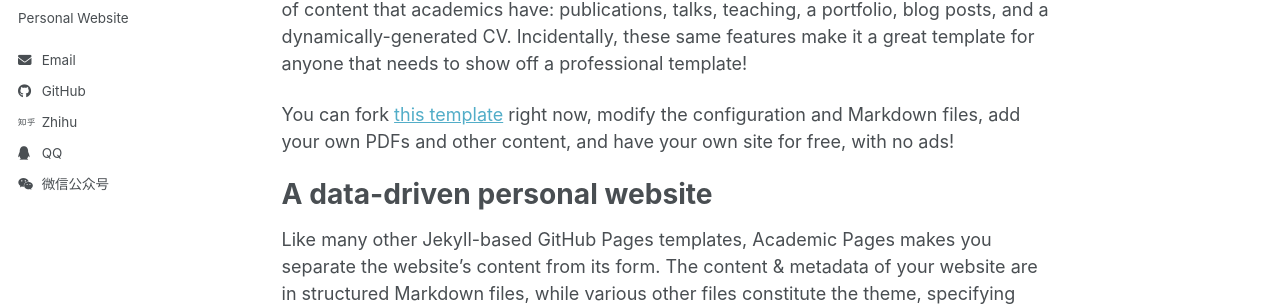
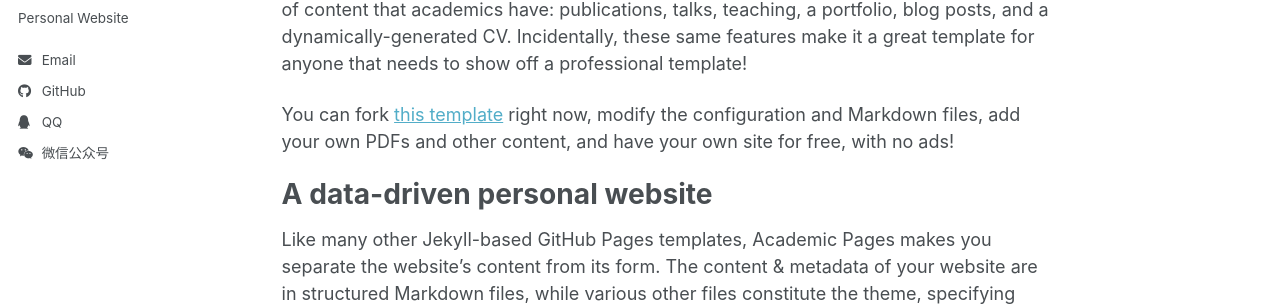
Before and after one commit to wzlcarrot/wzlcarrot.github.io, a Jekyll site: the page built from _pages/about.md, in a window 1280 px wide. Shown: the part 310-616 px from the top of the page. Built offline with Jekyll 4.4.1, drawn with Linux system fonts in a browser that asks for light colours; a script bundle is joined from its source files by our own code; library files that are not in the unit come from our copies.

Commit message:
Remove zhihu from contact info

```diff
--- a/_config.yml
+++ b/_config.yml
@@ -30,7 +30,6 @@ author:
   email            : "your@email.com"
   github           : "wzlcarrot"
   qq               : "your-qq-number"
-  zhihu            : "your-zhihu"
   wechat           : "your-wechat-id"
 
 # Publication Category - The following the list of publication categories and their headings
--- a/_includes/author-profile.html
+++ b/_includes/author-profile.html
@@ -168,9 +168,6 @@
       {% if author.youtube %}
         <li><a href="https://www.youtube.com/@{{ author.youtube }}"><i class="fab fa-fw fa-youtube icon-pad-right" aria-hidden="true"></i>YouTube</a></li>
       {% endif %}
-      {% if author.zhihu %}
-      <li><a href="https://www.zhihu.com/people/{{ author.zhihu }}"><i class="fab fa-fw fa-zhihu icon-pad-right" aria-hidden="true"></i>Zhihu</a></li>
-      {% endif %}
       {% if author.qq %}
         <li><a href="javascript:void(0);" onclick="alert('QQ: {{ author.qq }}')"><i class="fab fa-fw fa-qq icon-pad-right" aria-hidden="true"></i>QQ</a></li>
       {% endif %}
```
